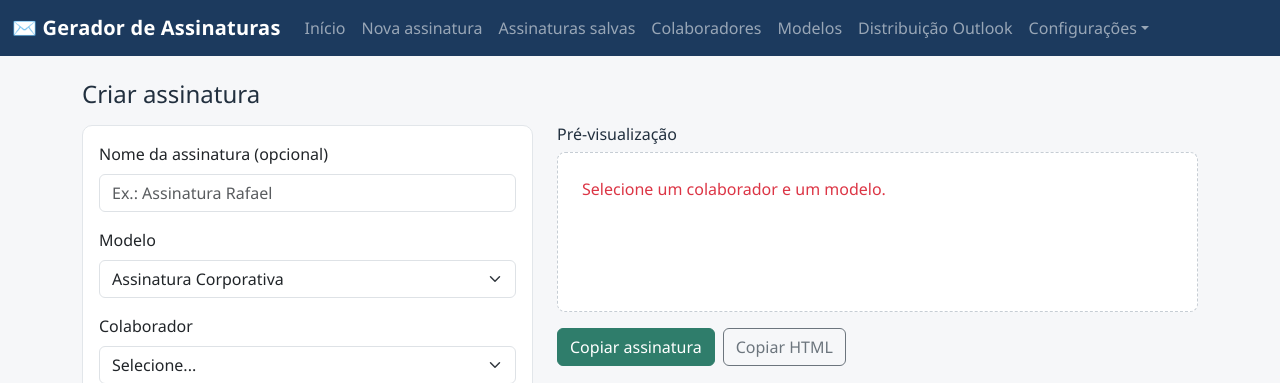
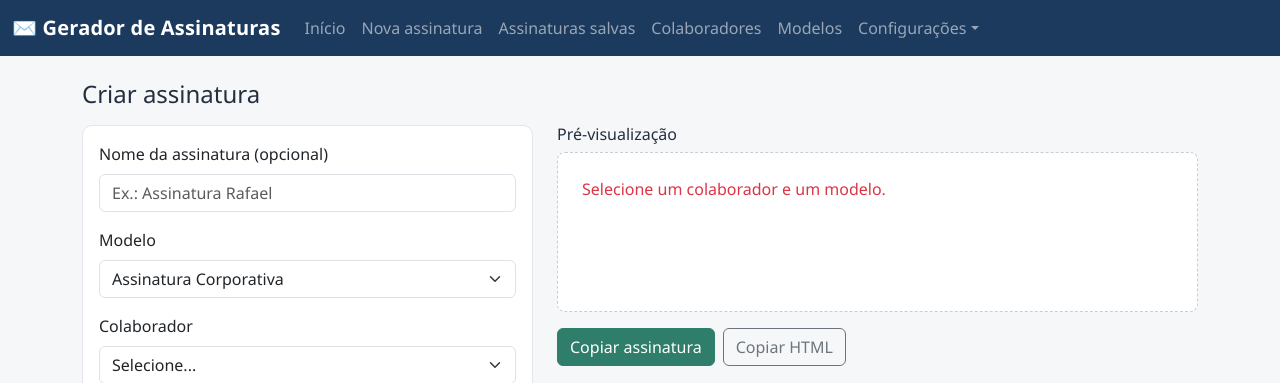
Before and after one commit to domingues497/gerador-assinaturas, a Flask app: page /assinaturas/nova in a window 1280 px wide. Shown: the top 383 px of the page. Run offline with Flask 3, Linux system fonts and the light colour scheme; data comes from the database, SQL or seed files in the repository; data that the repository does not hold is empty.

Commit message:
Atualiza gerador de assinaturas

```diff
--- a/templates/base.html
+++ b/templates/base.html
@@ -21,13 +21,13 @@
         <li class="nav-item"><a class="nav-link" href="{{ url_for('assinaturas.listar') }}">Assinaturas salvas</a></li>
         <li class="nav-item"><a class="nav-link" href="{{ url_for('colaboradores.listar') }}">Colaboradores</a></li>
         <li class="nav-item"><a class="nav-link" href="{{ url_for('modelos.listar') }}">Modelos</a></li>
-        <li class="nav-item"><a class="nav-link" href="{{ url_for('distribuicao_outlook.index') }}">Distribuição Outlook</a></li>
+        <!--<li class="nav-item"><a class="nav-link" href="{{ url_for('distribuicao_outlook.index') }}">Distribuição Outlook</a></li>-->
         <li class="nav-item dropdown">
           <a class="nav-link dropdown-toggle" href="#" role="button" data-bs-toggle="dropdown">Configurações</a>
           <ul class="dropdown-menu">
             <li><a class="dropdown-item" href="{{ url_for('empresa.editar') }}">Empresa / Identidade visual</a></li>
             <li><a class="dropdown-item" href="{{ url_for('redes_sociais.listar') }}">Redes sociais</a></li>
-            <li><a class="dropdown-item" href="{{ url_for('configuracoes.preferencias') }}">Preferências e backup</a></li>
+            <!--<li><a class="dropdown-item" href="{{ url_for('configuracoes.preferencias') }}">Preferências e backup</a></li>-->
           </ul>
         </li>
       </ul>
```
